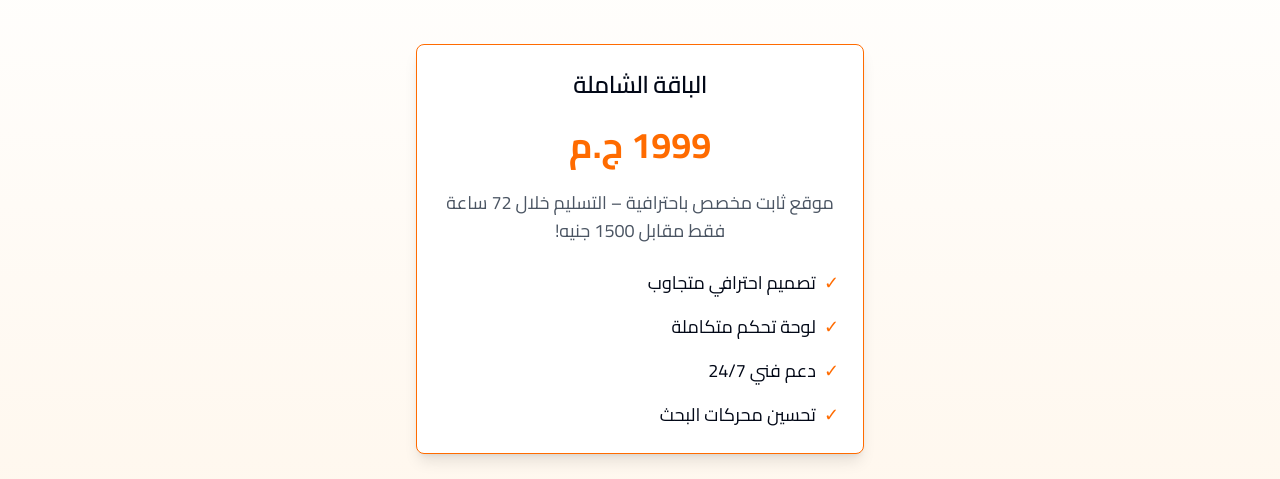
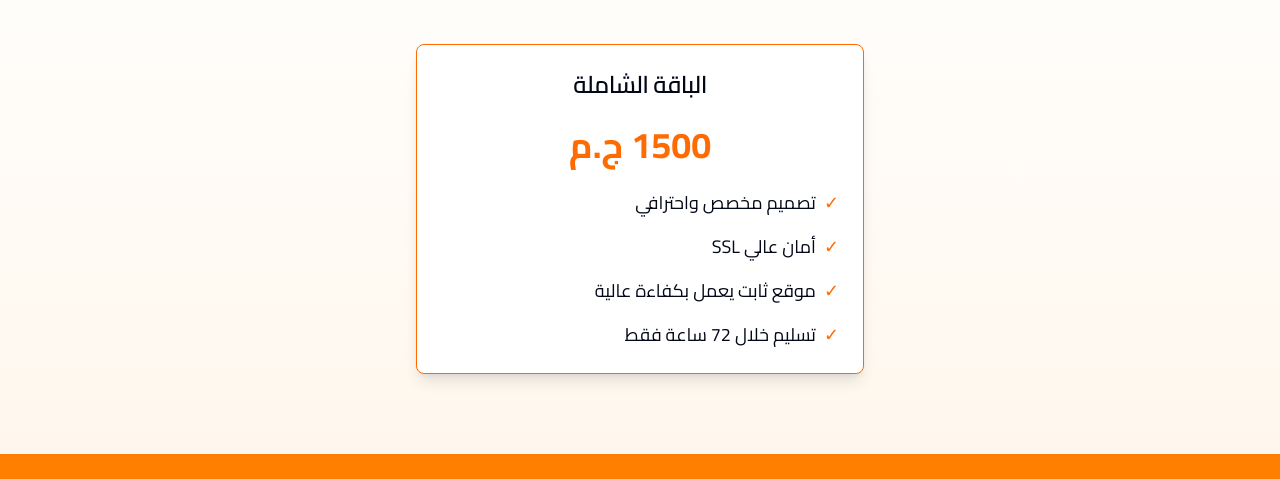
Before and after one commit to pop001040/Express-come, a React (Vite) app: page / in a window 1280 px wide. Shown: the part 924-1403 px from the top of the page. Built offline with nearby package versions, Linux system fonts and the light colour scheme.

Commit message:
Remove pricing details and features
Updated the PricingSection component to remove specific pricing details and features related to the custom design, high security, efficient performance, and delivery time.
[skip gpt_engineer]

```diff
--- a/src/components/PricingSection.tsx
+++ b/src/components/PricingSection.tsx
@@ -11,26 +11,23 @@ export const PricingSection = () => {
               <CardTitle className="text-center text-2xl">الباقة الشاملة</CardTitle>
             </CardHeader>
             <CardContent className="text-center">
-              <div className="text-4xl font-bold mb-6 text-[#ff6b00]">1999 ج.م</div>
-              <p className="text-lg mb-6 text-gray-600">
-                موقع ثابت مخصص باحترافية – التسليم خلال 72 ساعة فقط مقابل 1500 جنيه!
-              </p>
+              <div className="text-4xl font-bold mb-6 text-[#ff6b00]">1500 ج.م</div>
               <ul className="text-right space-y-4 text-lg">
                 <li className="flex items-center gap-2">
                   <span className="text-[#ff6b00]">✓</span>
-                  تصميم احترافي متجاوب
+                  تصميم مخصص واحترافي
                 </li>
                 <li className="flex items-center gap-2">
                   <span className="text-[#ff6b00]">✓</span>
-                  لوحة تحكم متكاملة
+                  أمان عالي SSL
                 </li>
                 <li className="flex items-center gap-2">
                   <span className="text-[#ff6b00]">✓</span>
-                  دعم فني 24/7
+                  موقع ثابت يعمل بكفاءة عالية
                 </li>
                 <li className="flex items-center gap-2">
                   <span className="text-[#ff6b00]">✓</span>
-                  تحسين محركات البحث
+                  تسليم خلال 72 ساعة فقط
                 </li>
               </ul>
             </CardContent>
```
